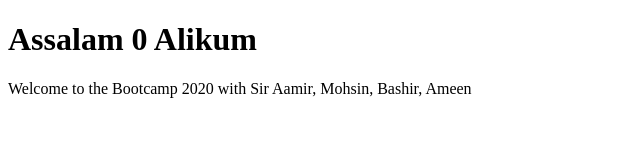
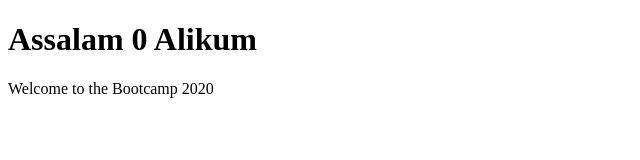
Before and after one commit to Saifullah455/Bootcamp2020Sample, a plain HTML site: page index.html in a window 1280 px wide. Shown: the whole page, without its empty margins (0-640 px from the left). Drawn offline with Linux system fonts and the light colour scheme.

Commit message:
Remove Some Content

```diff
--- a/index.html
+++ b/index.html
@@ -7,6 +7,6 @@
 </head>
 <body>
     <h1>Assalam 0 Alikum</h1>
-    <p>Welcome to the Bootcamp 2020 with Sir Aamir, Mohsin, Bashir, Ameen</p>
+    <p>Welcome to the Bootcamp 2020</p>
 </body>
 </html>
```
